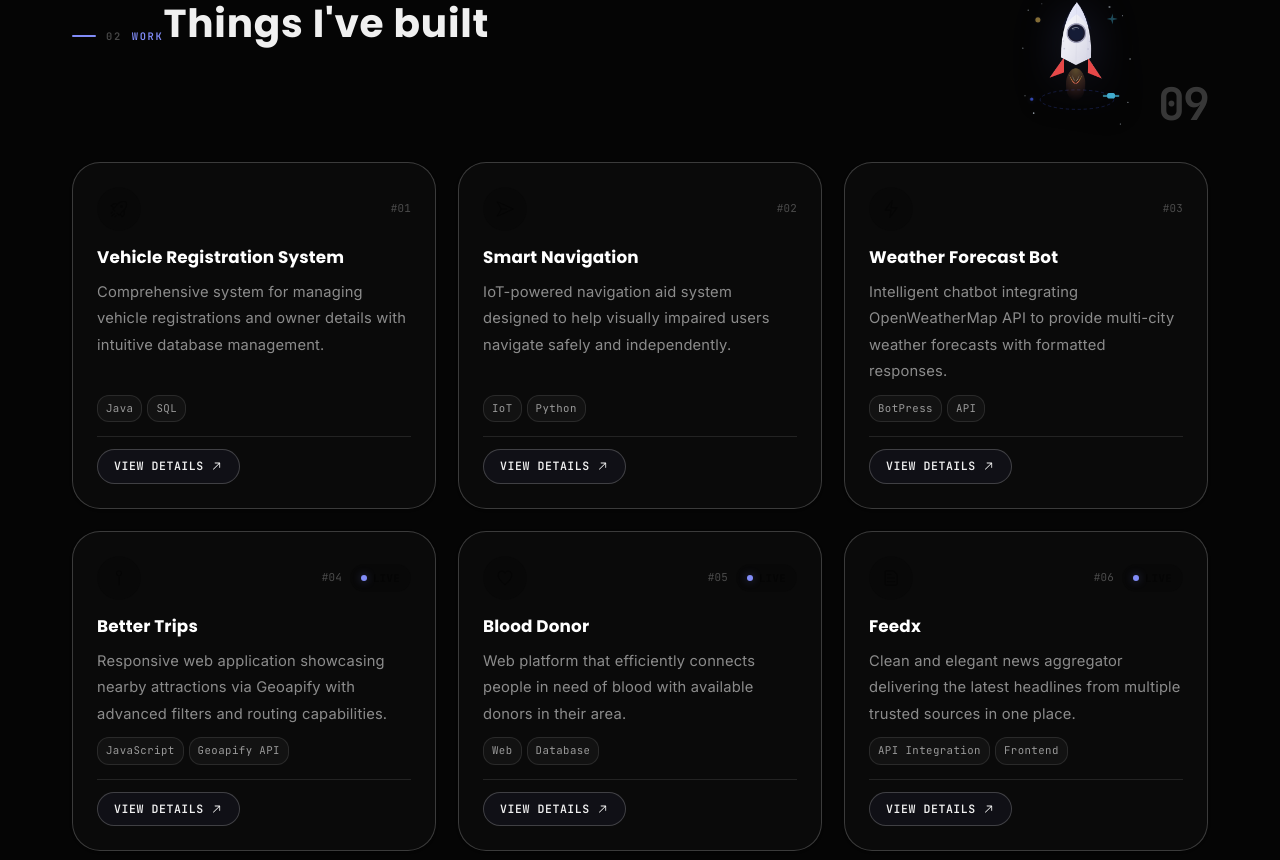
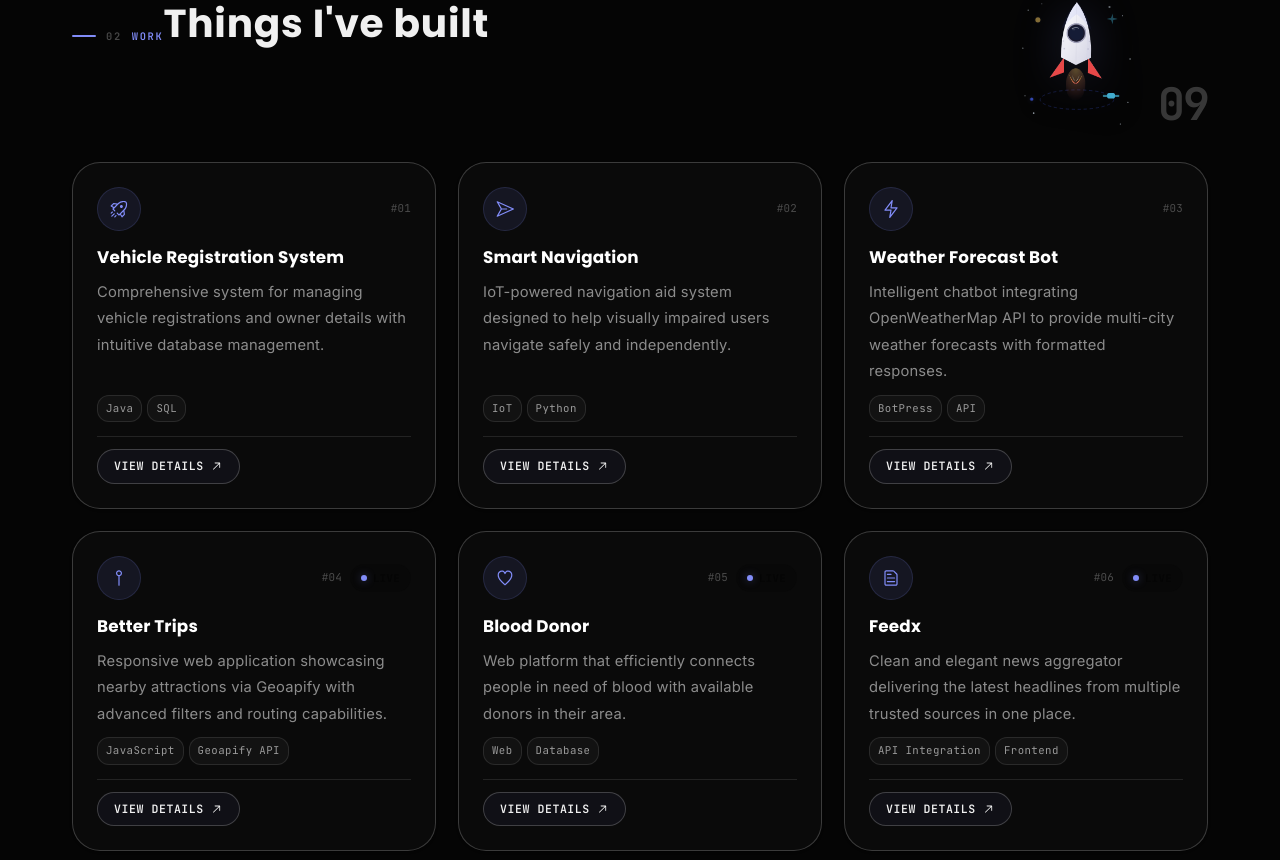
Before and after one commit to bhaskar2004/my.portfolio, a React (Vite) app: page / in a window 1280 px wide. Shown: the part 1860-2720 px from the top of the page. Built offline with nearby package versions, Linux system fonts and the light colour scheme; a web font is replaced by a local one.

Commit message:
Fix project icon and CTA button visibility in light mode

```diff
--- a/src/pages/Home.css
+++ b/src/pages/Home.css
@@ -693,17 +693,6 @@
     border-color: rgba(var(--color-accent-rgb), 0.2);
 }
 
-.project-card .project-icon {
-    background: rgba(var(--color-bg-rgb), 0.1);
-    color: var(--color-bg) !important;
-    border-color: rgba(var(--color-bg-rgb), 0.2);
-}
-
-.project-card:hover .project-icon {
-    background: var(--color-bg);
-    color: var(--color-primary) !important;
-}
-
 .project-card .project-link {
     color: var(--color-text);
     border-color: var(--color-border-strong);
@@ -902,12 +891,13 @@
     font-size: 0.72rem;
     font-family: var(--font-mono);
     font-weight: 600;
-    color: var(--color-text-muted);
-    border: 1px solid var(--color-border);
+    color: var(--color-accent);
+    border: 1px solid var(--color-accent-dim);
     border-radius: var(--radius-full);
     transition: all 0.2s ease;
     text-transform: uppercase;
     letter-spacing: 0.05em;
+    background: var(--color-accent-dim);
 }
 
 .project-link:hover {
```
